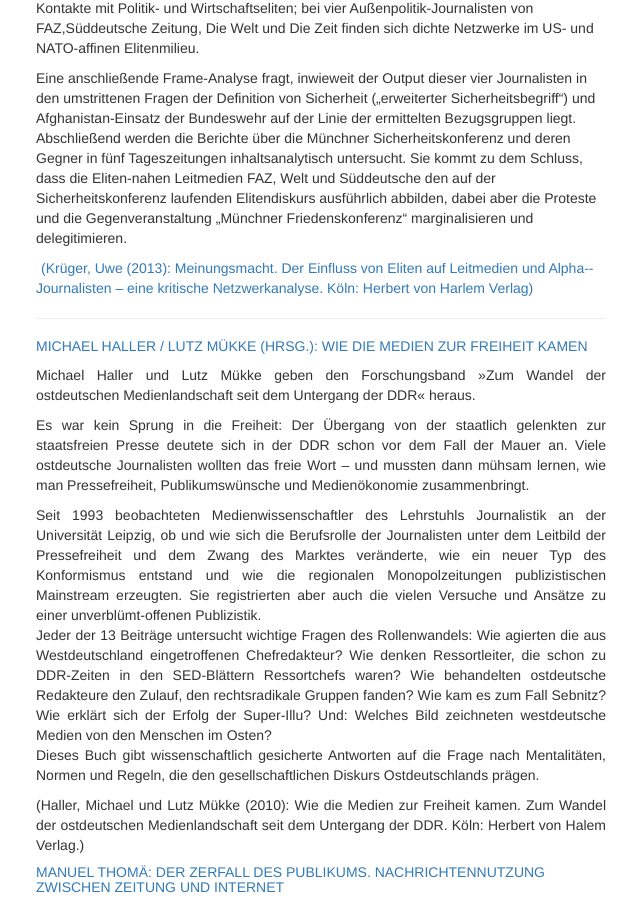
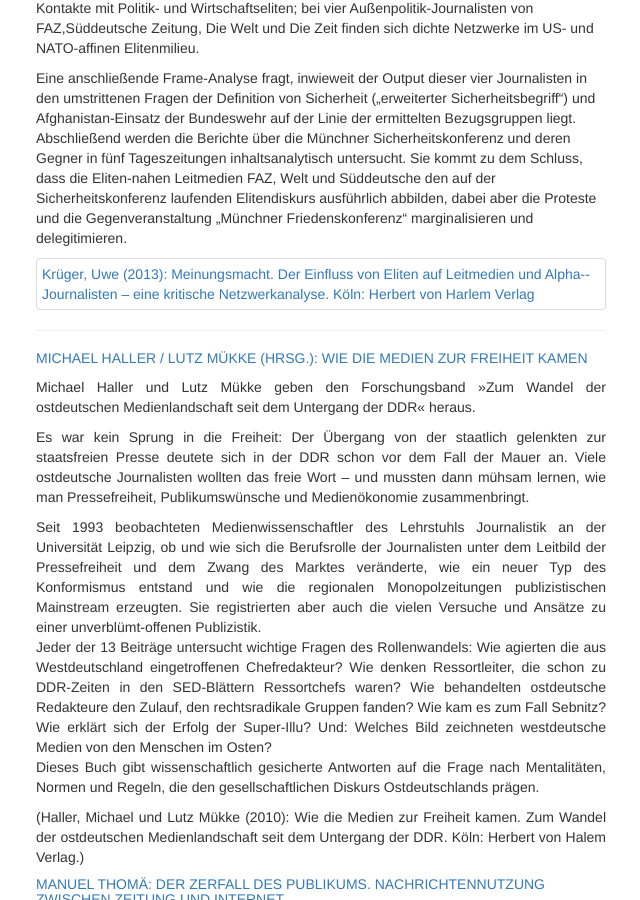
Before and after one commit to susedev/test, a Jekyll site: the page built from wir.html, in a window 1280 px wide and 900 px high, scrolled down 2854 px. Shown: the whole window, without its empty margins (229-869 px from the left). Built offline with Jekyll 4.4.1, drawn with Linux system fonts in a browser that asks for light colours; nearby versions of some CDN libraries.

Commit message:
Edit from JekyllCMS

```diff
--- a/wir.html
+++ b/wir.html
@@ -72,7 +72,7 @@ title: Wir
 
 <p>Eine anschlie&szlig;ende Frame-Analyse fragt, inwieweit der Output dieser vier Journalisten in den umstrittenen Fragen der Definition von Sicherheit (&bdquo;erweiterter Sicherheitsbegriff&ldquo;) und Afghanistan-Einsatz der Bundeswehr auf der Linie der ermittelten Bezugsgruppen liegt. Abschlie&szlig;end werden die Berichte &uuml;ber die M&uuml;nchner Sicherheitskonferenz und deren Gegner in f&uuml;nf Tageszeitungen inhaltsanalytisch untersucht. Sie kommt zu dem Schluss, dass die Eliten-nahen Leitmedien FAZ, Welt und S&uuml;ddeutsche den auf der Sicherheitskonferenz laufenden Elitendiskurs ausf&uuml;hrlich abbilden, dabei aber die Proteste und die Gegenveranstaltung &bdquo;M&uuml;nchner Friedenskonferenz&ldquo; marginalisieren und delegitimieren.</p>
 
-<p><a class="thumabnail" href="http://www.halem-verlag.de/2013/meinungsmacht-und-elite-journalismus/" style="background-color: transparent; border; 1px noshade; padding: 5px;">(Kr&uuml;ger, Uwe (2013): Meinungsmacht. Der Einfluss von Eliten auf Leitmedien und Alpha-&shy;Journalisten &ndash; eine kritische Netzwerkanalyse. K&ouml;ln: Herbert von Harlem Verlag)</a></p>
+<p><a class="thumbnail" href="http://www.halem-verlag.de/2013/meinungsmacht-und-elite-journalismus/" style="background-color: transparent; border; 1px noshade; padding: 5px;">Kr&uuml;ger, Uwe (2013): Meinungsmacht. Der Einfluss von Eliten auf Leitmedien und Alpha-&shy;Journalisten &ndash; eine kritische Netzwerkanalyse. K&ouml;ln: Herbert von Harlem Verlag</a></p>
 
 <hr noshade="noshade" size="1" />
 <h4><a href="http://www.eijc.eu/de/michael-haller-lutz-muekke-hrsg-wie-die-medien-zur-freiheit-kamen/" rel="bookmark" title="Permanent Link to Michael Haller / Lutz Mükke (Hrsg.): Wie die Medien zur Freiheit kamen">Michael Haller / Lutz M&uuml;kke (Hrsg.): Wie die Medien zur Freiheit kamen</a></h4>
```
